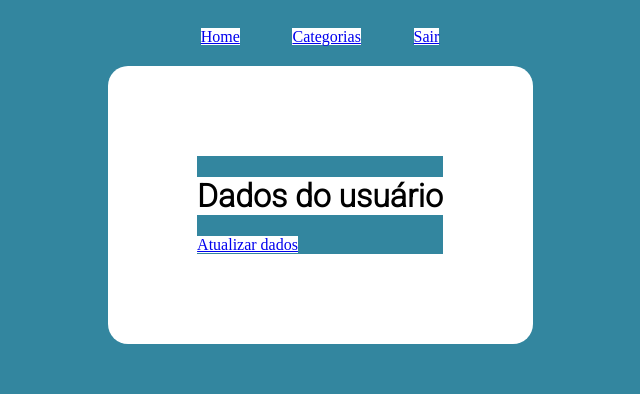
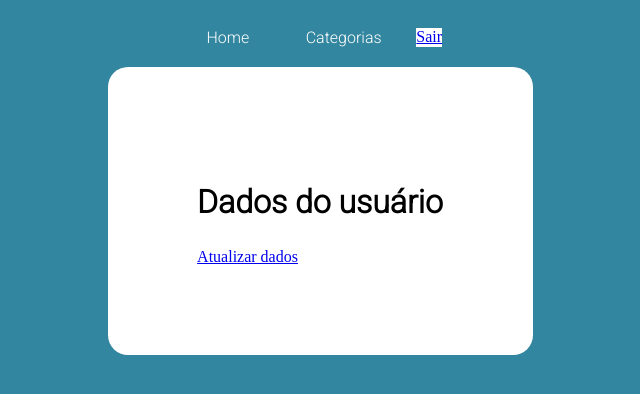
Before and after one commit to RenataUzeda/pdv-bellavenda, a website: page src/frontend/usuario-detalhar.html in a window 1280 px wide. Shown: the whole page, without its empty margins (328-968 px from the left). Drawn offline with Linux system fonts and the light colour scheme; no server answers; sample sign-in values are in the browser's storage; a web font is replaced by a local one.

Commit message:
feature: primeiras estilizações css

```diff
--- /dev/null
+++ b/src/frontend/scripts/categorias/categorias.css
@@ -0,0 +1,22 @@
+@import url('https://fonts.googleapis.com/css2?family=Gabarito&family=Roboto:wght@300&display=swap');
+
+:root {
+    --first-color: #33869f;
+    --second-color: #FFFFFF;
+
+    --first-font: 'Roboto', sans-serif;
+}
+
+* {
+    box-sizing: border-box;
+    background-color: var(--first-color);
+}
+
+.categorias {
+    display: flex;
+    flex-direction: column;
+}
+
+ul li {
+    background-color: var(--second-color);
+}
--- /dev/null
+++ b/src/frontend/scripts/detalhar-usuario/detalhar-usuario.css
@@ -0,0 +1,21 @@
+@import url('https://fonts.googleapis.com/css2?family=Gabarito&family=Roboto:wght@300&display=swap');
+
+:root {
+    --first-color: #33869f;
+    --second-color: #FFFFFF;
+
+    --first-font: 'Roboto', sans-serif;
+}
+
+* {
+    box-sizing: border-box;
+    background-color: var(--first-color);
+}
+
+body {
+    background-color: var(--first-color);
+}
+
+.container-dados-usuario {
+    background-color: var(--second-color);
+}
--- a/src/frontend/styles/styles.css
+++ b/src/frontend/scripts/login/login.css
@@ -1,22 +1,3 @@
-/* main {
-    margin: 0;
-    padding: 0;
-    box-sizing: border-box;
-    display: flex;
-    flex-direction: column;
-    justify-content: center;
-    align-items: center;
-}
-
-header ul{
-    width: auto;
-    list-style: none;
-    display: flex;
-    flex-direction: row;
-    justify-content: space-evenly;
-    align-items: center;
-} */
-
 @import url('https://fonts.googleapis.com/css2?family=Gabarito&family=Roboto:wght@300&display=swap');
 
 :root {
@@ -63,7 +44,7 @@ ul {
 }
 
 main {
-    background-color: #FFF;
+    background-color: var(--second-color);
     max-width: 50%;
     padding: 7%;
     border-radius: 20px;
@@ -74,17 +55,17 @@ main {
 }
 
 h1 {
-    background-color: #FFF;
+    background-color: var(--second-color);
     font-size: 2rem;
     font-family: var(--first-font);
 }
 
 form {
-    background-color: #FFF;
+    background-color: var(--second-color);
 }
 
 label {
-    background-color: #FFF;
+    background-color: var(--second-color);
     font-family: var(--first-font);
 }
 
@@ -96,7 +77,7 @@ button {
     width: 250px;
     height: 30px;
     background-color: rgb(14, 0, 45);
-    color: #FFF;
+    color: var(--second-color);
     -webkit-transition-duration: 0.4s;
     transition-duration: 0.4s;
 }
@@ -108,7 +89,7 @@ button:hover {
 
 input {
     display: block;
-    background-color: #FFF;
+    background-color: var(--second-color);
     margin: 10px auto;
     border-radius: 5px;
     width: 250px;
@@ -116,7 +97,7 @@ input {
 }
 
 p {
-    background-color: #FFF;
+    background-color: var(--second-color);
 }
 
 a {
--- /dev/null
+++ b/src/frontend/styles/reset.css
@@ -0,0 +1,135 @@
+/* http://meyerweb.com/eric/tools/css/reset/
+   v2.0 | 20110126
+   License: none (public domain)
+*/
+
+html,
+body,
+div,
+span,
+applet,
+object,
+iframe,
+h1,
+h2,
+h3,
+h4,
+h5,
+h6,
+p,
+blockquote,
+pre,
+a,
+abbr,
+acronym,
+address,
+big,
+cite,
+code,
+del,
+dfn,
+em,
+img,
+ins,
+kbd,
+q,
+s,
+samp,
+small,
+strike,
+strong,
+sub,
+sup,
+tt,
+var,
+b,
+u,
+i,
+center,
+dl,
+dt,
+dd,
+ol,
+ul,
+li,
+fieldset,
+form,
+label,
+legend,
+table,
+caption,
+tbody,
+tfoot,
+thead,
+tr,
+th,
+td,
+article,
+aside,
+canvas,
+details,
+embed,
+figure,
+figcaption,
+footer,
+header,
+hgroup,
+menu,
+nav,
+output,
+ruby,
+section,
+summary,
+time,
+mark,
+audio,
+video {
+    margin: 0;
+    padding: 0;
+    border: 0;
+    font: inherit;
+    font-size: 100%;
+    vertical-align: baseline;
+}
+
+/* HTML5 display-role reset for older browsers */
+article,
+aside,
+details,
+figcaption,
+figure,
+footer,
+header,
+hgroup,
+menu,
+nav,
+section {
+    display: block;
+}
+
+body {
+    line-height: 1;
+}
+
+ol,
+ul {
+    list-style: none;
+}
+
+blockquote,
+q {
+    quotes: none;
+}
+
+blockquote:before,
+blockquote:after,
+q:before,
+q:after {
+    content: '';
+    content: none;
+}
+
+table {
+    border-collapse: collapse;
+    border-spacing: 0;
+}
--- /dev/null
+++ b/src/frontend/styles/style.css
@@ -0,0 +1,3 @@
+@import url("../scripts/login/login.css");
+@import url("../scripts/detalhar-usuario/detalhar-usuario.css");
+@import url("../scripts/categorias/categorias.css");
--- a/src/frontend/usuario-detalhar.html
+++ b/src/frontend/usuario-detalhar.html
@@ -1,27 +1,30 @@
 <!DOCTYPE html>
 <html lang="pt-br">
+
 <head>
     <meta charset="UTF-8">
     <meta name="viewport" content="width=device-width, initial-scale=1.0">
     <title>Bellavenda PDV</title>
-    <link rel="stylesheet" href="./styles/styles.css">
+    <link rel="stylesheet" href="./styles/style.css">
 </head>
+
 <body>
     <header>
         <ul>
-            <li><a href="./usuario-detalhar.html">Home</a></li>
-            <li><a href="./listar-categoria.html">Categorias</a></li>
+            <li><a class="header_li" href="./usuario-detalhar.html">Home</a></li>
+            <li><a class="header_li" href="./listar-categoria.html">Categorias</a></li>
             <li id="logout"><a href="#">Sair</a></li>
         </ul>
     </header>
     <main>
-        <div>
+        <section class="container-dados-usuario">
             <h1>Dados do usuário</h1>
             <div id="perfil"></div>
             <a href="./usuario-editar.html">Atualizar dados</a>
-        </div>
+        </section>
     </main>
 
     <script src="./scripts/usuario-detalhar.js"></script>
 </body>
+
 </html>
```
Also changed, not shown: src/frontend/listar-categoria.html (+6 -3 lines), src/frontend/usuario-editar.html (+3 -0 lines), src/index.html (+3 -3 lines), src/frontend/scripts/login/index.js (renamed from src/frontend/scripts/index.js).
